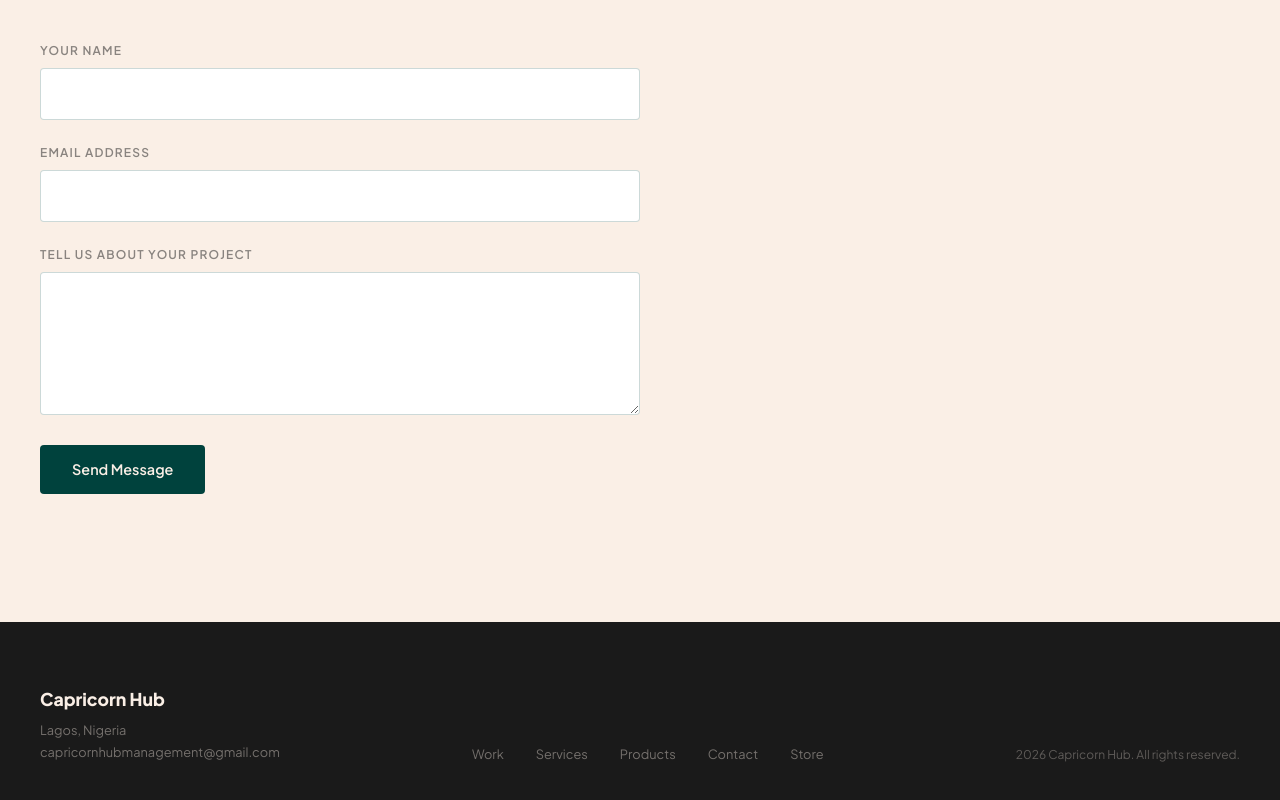
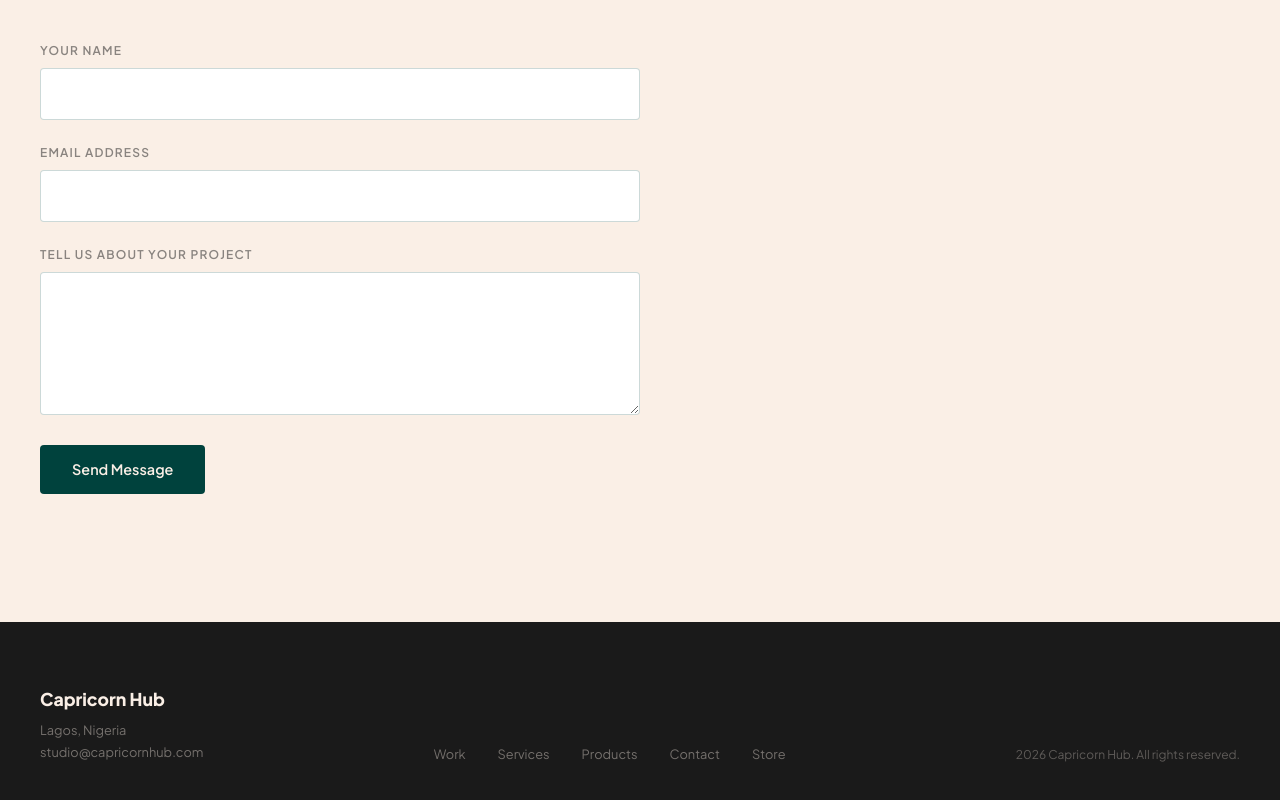
Before and after one commit to Imjim07/capricornhub, a Next.js app: page / in a window 1280 px wide. Shown: the part 4523-5323 px from the top of the page. Built offline with nearby package versions, Linux system fonts and the light colour scheme.

Commit message:
email update

```diff
--- a/src/components/Footer.tsx
+++ b/src/components/Footer.tsx
@@ -26,7 +26,7 @@ export default function Footer() {
         }}>
           Lagos, Nigeria
           <br />
-          capricornhubmanagement@gmail.com
+          studio@capricornhub.com
         </p>
       </div>
 
```
